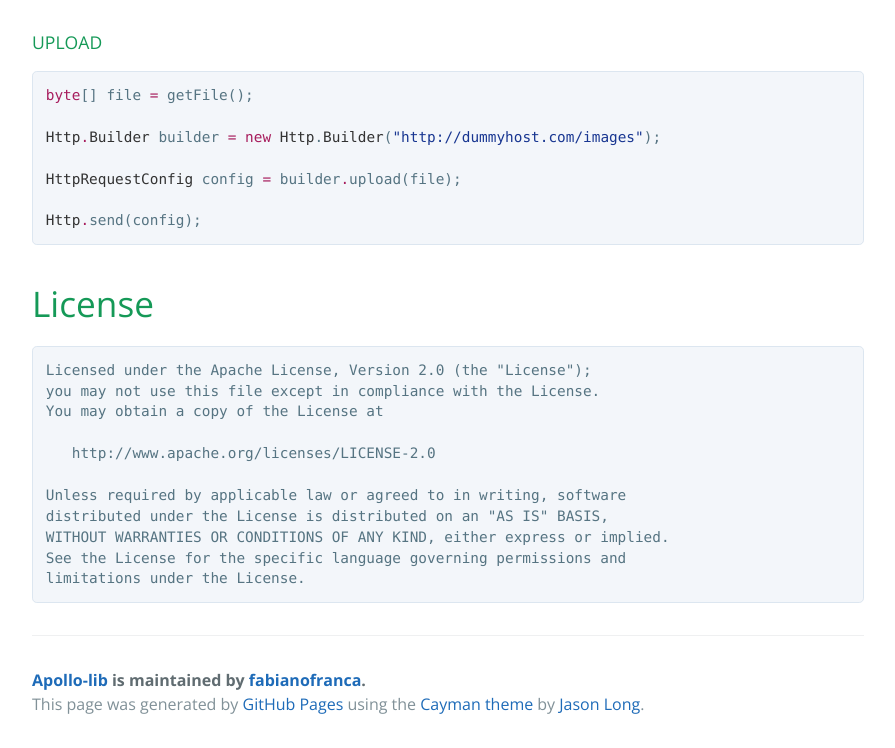
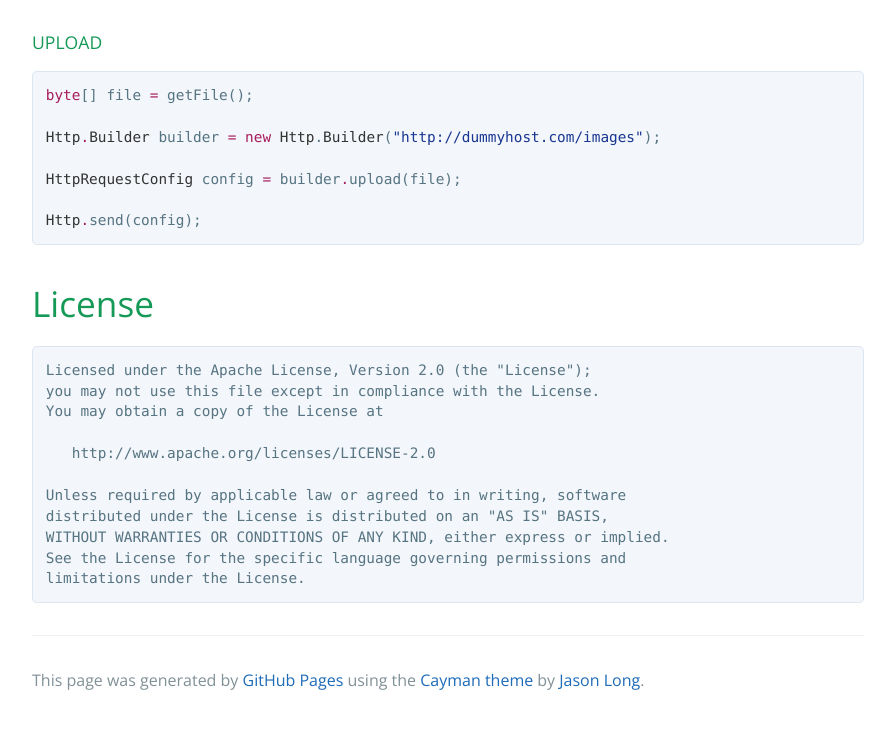
Before and after one commit to apollo-android/network, a plain HTML site: page index.html in a window 1280 px wide. Shown: the part 1596-2344 px from the top of the page, without its empty margins (192-1087 px from the left). After the commit the page ends 2320 px from the top, so only its background shows below. Drawn offline with nearby package versions, Linux system fonts and the light colour scheme.

Commit message:
Update index.html

```diff
--- a/index.html
+++ b/index.html
@@ -2,7 +2,7 @@
 <html lang="en-us">
   <head>
     <meta charset="UTF-8">
-    <title>Apollo-lib by fabianofranca</title>
+    <title>Apollo-lib</title>
     <meta name="viewport" content="width=device-width, initial-scale=1">
     <link rel="stylesheet" type="text/css" href="stylesheets/normalize.css" media="screen">
     <link href='https://fonts.googleapis.com/css?family=Open+Sans:400,700' rel='stylesheet' type='text/css'>
@@ -101,8 +101,6 @@ limitations under the License.
 </code></pre>
 
       <footer class="site-footer">
-        <span class="site-footer-owner"><a href="https://github.com/fabianofranca/apollo-lib">Apollo-lib</a> is maintained by <a href="https://github.com/fabianofranca">fabianofranca</a>.</span>
-
         <span class="site-footer-credits">This page was generated by <a href="https://pages.github.com">GitHub Pages</a> using the <a href="https://github.com/jasonlong/cayman-theme">Cayman theme</a> by <a href="https://twitter.com/jasonlong">Jason Long</a>.</span>
       </footer>
 
```
